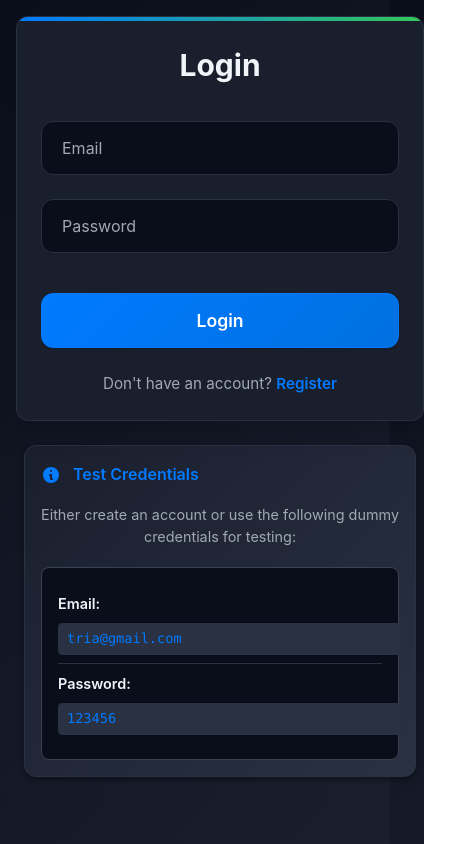
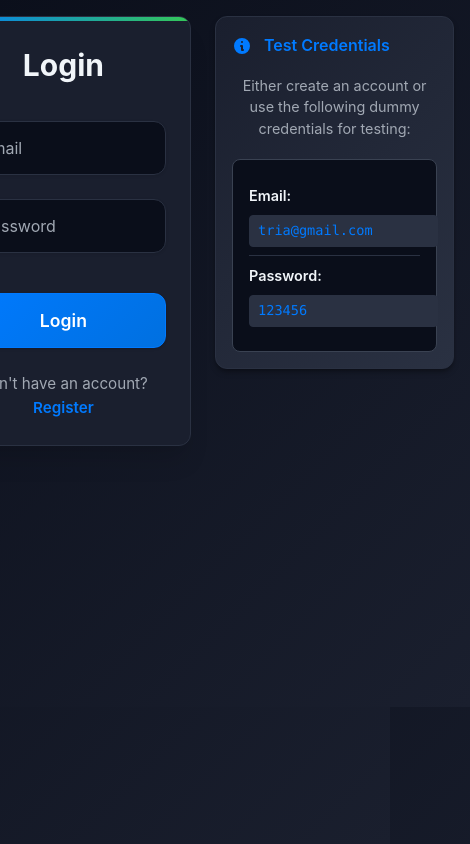
Before and after one commit to pranjalpathak7/my_contact_list, a React (Vite) app: page /login in a window 390 px wide. Shown: the whole page, 470 px wide, since content can reach past the window. Built offline with nearby package versions, Linux system fonts and the light colour scheme.

Commit message:
ui update for login X2

```diff
--- a/src/App.css
+++ b/src/App.css
@@ -471,7 +471,8 @@ main {
   padding: 2rem;
   min-height: 80vh;
   background: linear-gradient(135deg, var(--bg-color) 0%, var(--bg-color-soft) 100%);
-  flex-wrap: wrap;
+  flex-wrap: nowrap;
+  overflow-x: auto;
 }
 .auth-form {
   width: 100%;
@@ -862,16 +863,18 @@ main {
   }
 
   .form-container {
-    flex-direction: column;
-    align-items: center;
+    flex-direction: row;
+    align-items: flex-start;
     gap: 1.5rem;
     padding: 1rem;
+    flex-wrap: nowrap;
   }
 
   .auth-form {
     padding: 2rem;
     margin: 0;
     max-width: 100%;
+    flex: 1;
   }
 
   .modal-content {
@@ -883,6 +886,7 @@ main {
     margin-top: 0;
     padding: 1.25rem;
     max-width: 100%;
+    flex: 1;
   }
 }
 
@@ -912,6 +916,7 @@ main {
   .dummy-credentials {
     margin-top: 0;
     padding: 1rem;
+    flex: 1;
   }
 
   .credential-item {
```
